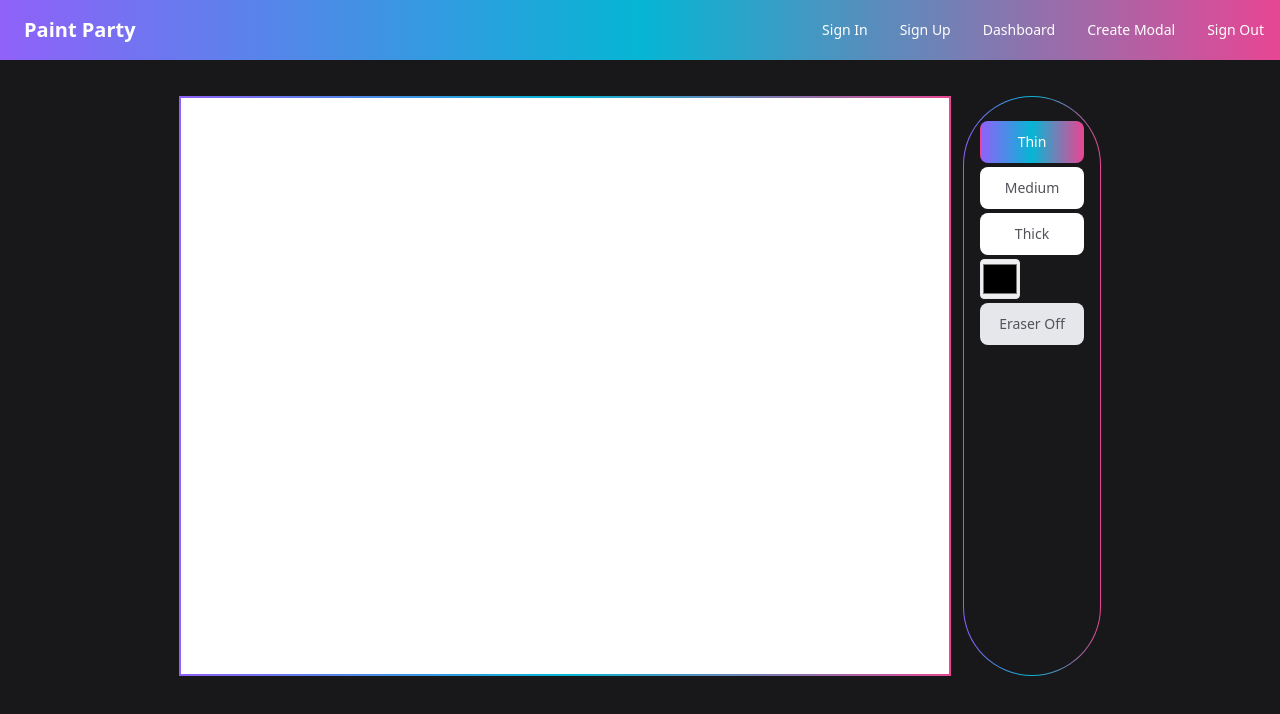
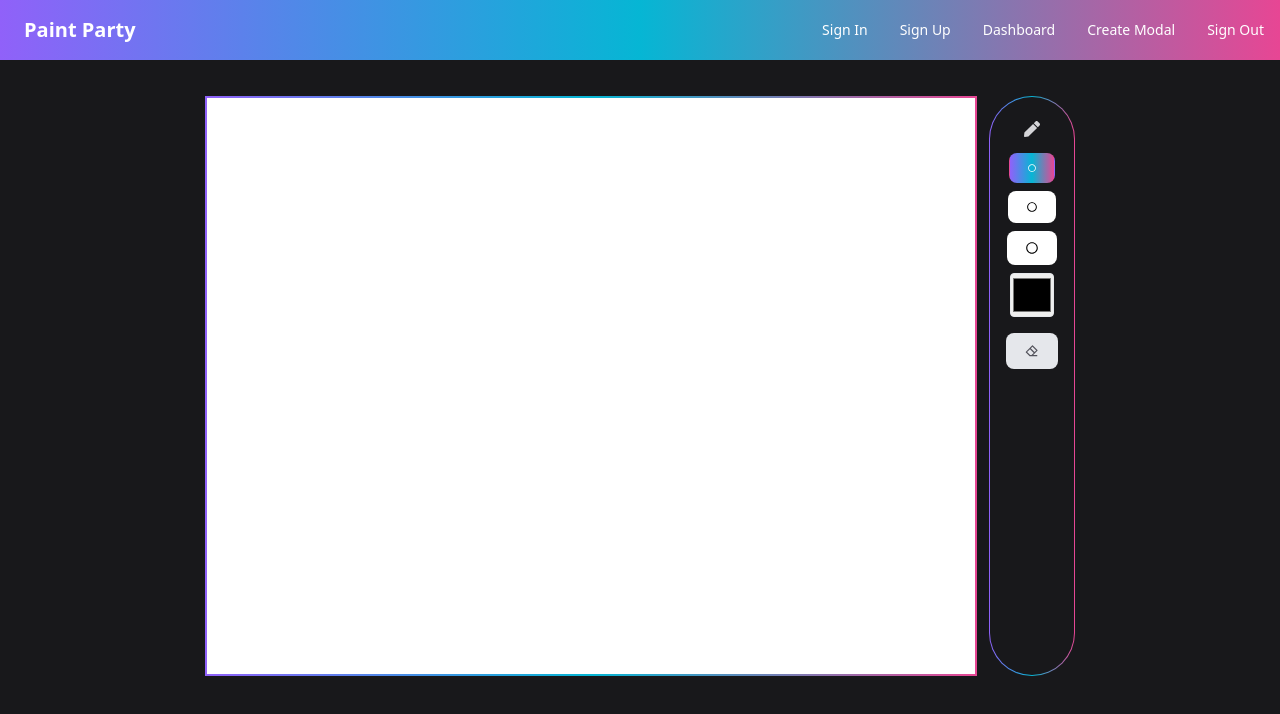
Before and after one commit to rockyueno0223/paint-party, a React (Vite) app in the folder frontend/: page /dashboard/create-canvas in a window 1280 px wide. Shown: the top 714 px of the page. Built offline with nearby package versions, Linux system fonts and the light colour scheme.

Commit message:
updated selector design in create canvas page

```diff
--- a/frontend/src/pages/CreateCanvas.tsx
+++ b/frontend/src/pages/CreateCanvas.tsx
@@ -1,6 +1,9 @@
 import { Button } from "flowbite-react";
 import { useEffect, useRef, useState } from "react";
 import { useSearchParams } from "react-router-dom";
+import { FaPen } from "react-icons/fa";
+import { FaRegCircle } from "react-icons/fa";
+import { RiEraserLine } from "react-icons/ri";
 
 export const CreateCanvas = () => {
   const [searchParams] = useSearchParams();
@@ -105,26 +108,38 @@ export const CreateCanvas = () => {
       <div className="flex flex-col lg:flex-row-reverse gap-3">
         {/* Selector */}
         <div className="bg-gradient-to-r from-purple-500 via-cyan-500 to-pink-500 p-px rounded-full">
-          <div className="flex flex-row lg:flex-col gap-1 bg-zinc-900 rounded-full w-full h-full py-3 px-5 lg:py-6 lg:px-4">
+          <div className="flex flex-row lg:flex-col justify-between lg:justify-start items-center gap-4 bg-zinc-900 rounded-full w-full h-full py-3 px-5 lg:py-6 lg:px-4">
+
+            <div className="flex flex-row lg:flex-col items-center gap-2">
+              <FaPen className="me-2 mb-0 lg:me-0 lg:mb-2" />
 
               {/* Line Width Selector */}
               <Button
                 onClick={() => handleChangeWidth(2)}
-              className={lineWidth === 2 ? 'bg-gradient-to-r from-purple-500 via-cyan-500 to-pink-500' : 'dark:bg-white text-zinc-600'}
+                className={`flex items-center h-full lg:h-auto ${lineWidth === 2 ? 'bg-gradient-to-r from-purple-500 via-cyan-500 to-pink-500' : 'dark:bg-white text-zinc-600'}`}
               >
-              Thin
+                <FaRegCircle
+                  size={8}
+                  color={lineWidth === 2 ? "#fff" : "#000"}
+                />
               </Button>
               <Button
                 onClick={() => handleChangeWidth(5)}
-              className={lineWidth === 5 ? 'bg-gradient-to-r from-purple-500 via-cyan-500 to-pink-500' : 'dark:bg-white text-zinc-600'}
+                className={`flex items-center ${lineWidth === 5 ? 'bg-gradient-to-r from-purple-500 via-cyan-500 to-pink-500' : 'dark:bg-white text-zinc-600'}`}
               >
-              Medium
+                <FaRegCircle
+                  size={10}
+                  color={lineWidth === 5 ? "#fff" : "#000"}
+                />
               </Button>
               <Button
                 onClick={() => handleChangeWidth(10)}
-              className={lineWidth === 10 ? 'bg-gradient-to-r from-purple-500 via-cyan-500 to-pink-500' : 'dark:bg-white text-zinc-600'}
+                className={`flex items-center ${lineWidth === 10 ? 'bg-gradient-to-r from-purple-500 via-cyan-500 to-pink-500' : 'dark:bg-white text-zinc-600'}`}
               >
-              Thick
+                <FaRegCircle
+                  size={12}
+                  color={lineWidth === 10 ? "#fff" : "#000"}
+                />
               </Button>
 
               {/* Line Color Selector */}
@@ -135,17 +150,18 @@ export const CreateCanvas = () => {
                   setIsEraser(false); // Disable eraser when color changes
                   setLineColor(e.target.value);
                 }}
-              className="w-10 h-10 rounded border"
+                className="w-9 h-9 lg:w-11 lg:h-11 rounded border"
               />
+            </div>
 
             {/* Eraser */}
             <Button
               onClick={toggleEraser}
-              className={
+              className={`flex items-center ${
                 isEraser ? "dark:bg-red-500 text-white" : "dark:bg-gray-200 text-zinc-600"
-              }
+              }`}
             >
-              {isEraser ? "Eraser On" : "Eraser Off"}
+              <RiEraserLine />
             </Button>
           </div>
         </div>
```
Lines whose indentation alone changed are shown as unchanged.
